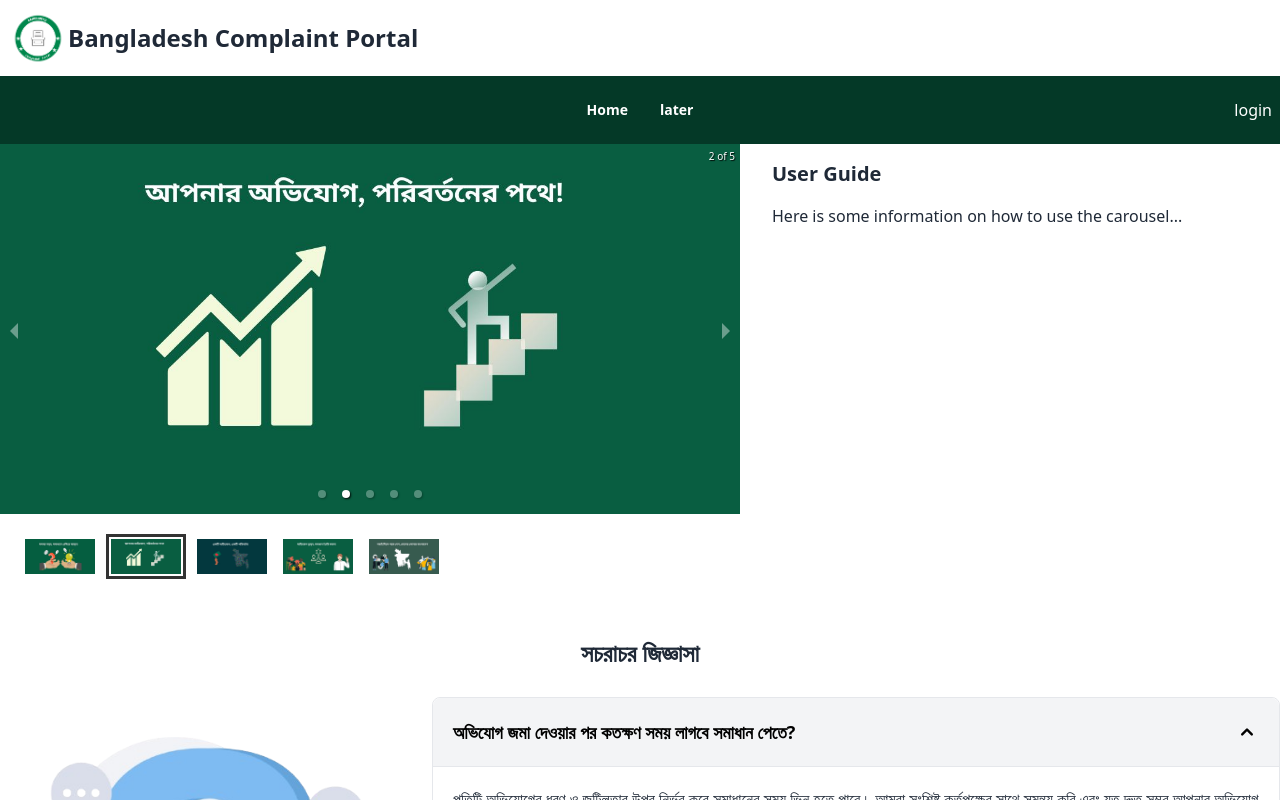
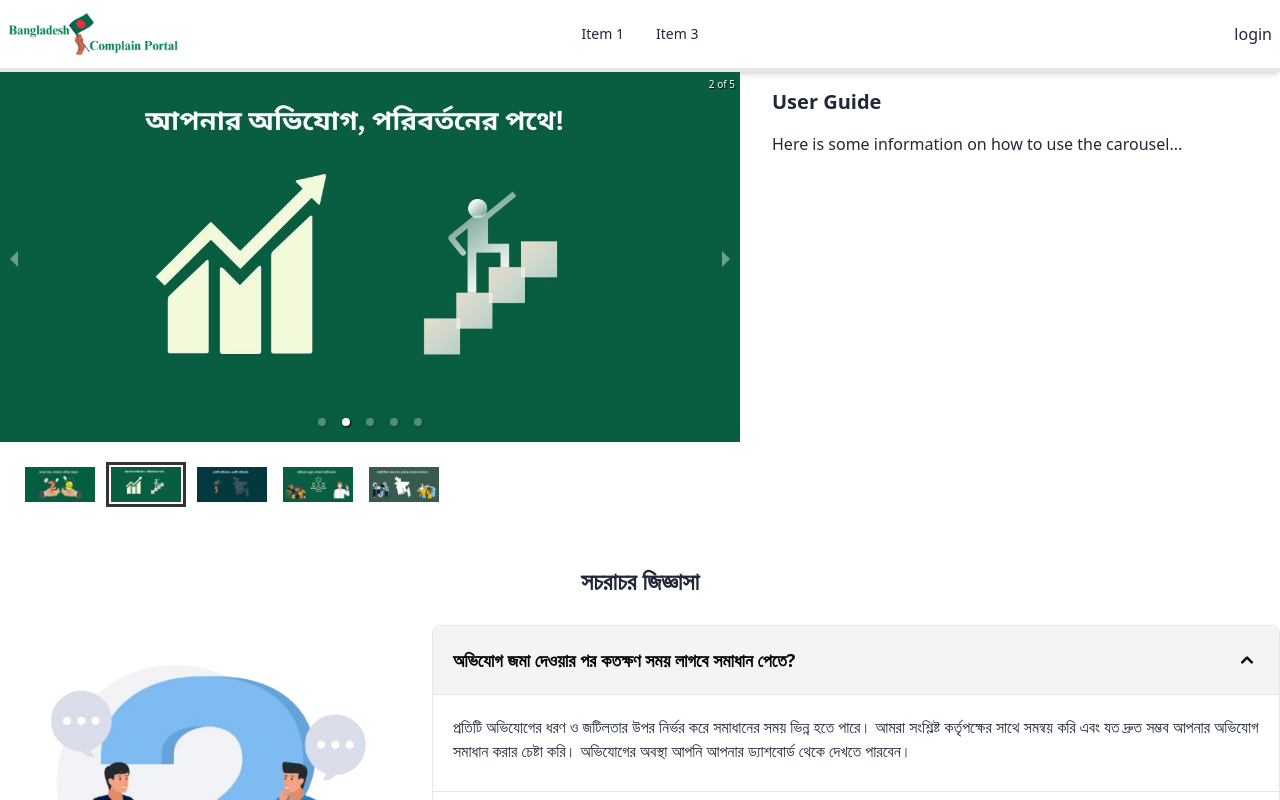
Before and after one commit to Sawom/Bangladesh_Complaint_Portal, a React (Vite) app: page / in a window 1280 px wide. Shown: the top 800 px of the page. Built offline with nearby package versions, Linux system fonts and the light colour scheme.

Commit message:
header update

```diff
--- a/src/Pages/Shared/Header/Header.jsx
+++ b/src/Pages/Shared/Header/Header.jsx
@@ -4,31 +4,13 @@ import { Link } from "react-router-dom";
 
 const Header = () => {
   return (
-    <div>
-      {/* 1st part */}
     <div className="shadow-md">
-        <div className="container mx-auto ">
-          <div className="navbar">
-            {/* nav start */}
-            <div className="flex navbar-start">
-              <img style={{ width: "60px" }} src={logo} alt="" />
-              <p className="font-bold normal-case lg:text-2xl md:text-xl text-sm">
-                Bangladesh Complaint Portal
-              </p>
-            </div>
-          </div>
-        </div>
-      </div>
-
-
       {/* 2nd part */}
-      <div style={{backgroundColor: '#043927'}}>
-
       <div className="navbar container mx-auto">
         {/* nav start */}
         <div className="navbar-start">
           <div className="dropdown">
-              <div tabIndex={0} className="btn btn-ghost  text-white lg:hidden md:hidden ">
+            <div tabIndex={0} role="button" className="btn btn-ghost lg:hidden">
               <svg
                 xmlns="http://www.w3.org/2000/svg"
                 className="h-5 w-5"
@@ -44,45 +26,42 @@ const Header = () => {
                 />
               </svg>
             </div>
-
             {/* responsive part */}
             <ul
               tabIndex={0}
-                className="menu font-bold menu-sm dropdown-content bg-base-100 rounded-box z-[10] mt-3 w-40 p-2 shadow" >
+              className="menu menu-sm dropdown-content bg-base-100 rounded-box z-[10] mt-3 w-36 p-2 shadow"
+            >
               <li>
-                  <Link to="/">Home</Link>
+                <a>Item 1</a>
               </li>
               <li>
                 <a>Item 3</a>
               </li>
             </ul>
-
           </div>
-
+          {/* <a className="btn btn-ghost text-xl">daisyUI</a> */}
+          <img style={{ width: "170px" }} src={logo} alt="" />
         </div>
 
         {/* nav center */}
-          <div className="navbar-center hidden lg:flex md:flex">
-            {/* menus */}
-            <ul className="menu text-white menu-horizontal px-5 font-bold">
+        <div className="navbar-center hidden lg:flex">
+          <ul className="menu menu-horizontal px-1">
             <li>
-                <Link to="/"> <span className='text-white' >Home</span> </Link>
+              <a>Item 1</a>
             </li>
-
             <li>
-                <Link to="/"> <span className='text-white' >later</span> </Link>
+              <a>Item 3</a>
             </li>
           </ul>
         </div>
 
         {/* nav end */}
-          <div className="navbar-end  text-white">
-            <Link className=" ">login</Link>
+        <div className="navbar-end">
+          <Link >login</Link>
+        </div>
       </div>
 
-        </div>
-
-      </div>
+      <hr className=" " style={{ borderWidth: "2px" }} />
     </div>
   );
 };
```
Also changed, not shown: src/assets/logo/logo.png. Lines whose indentation alone changed are shown as unchanged.
